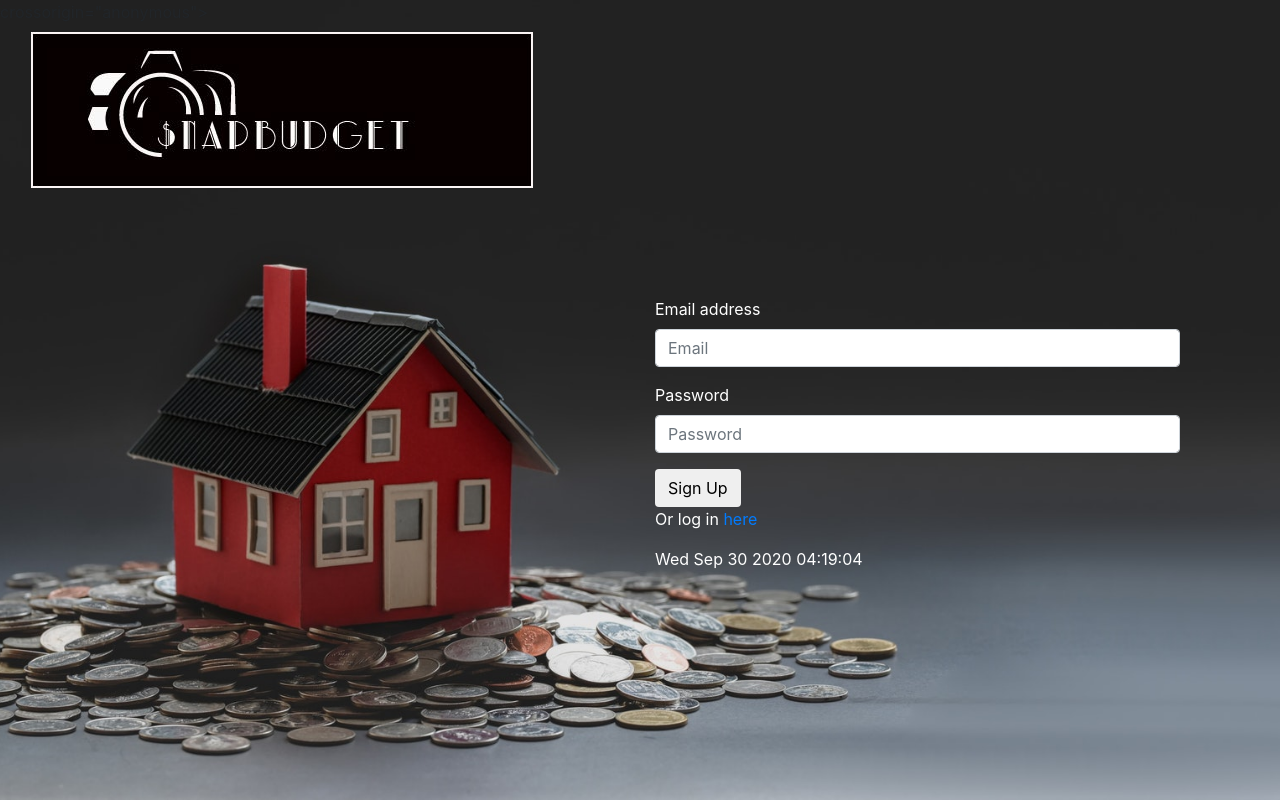
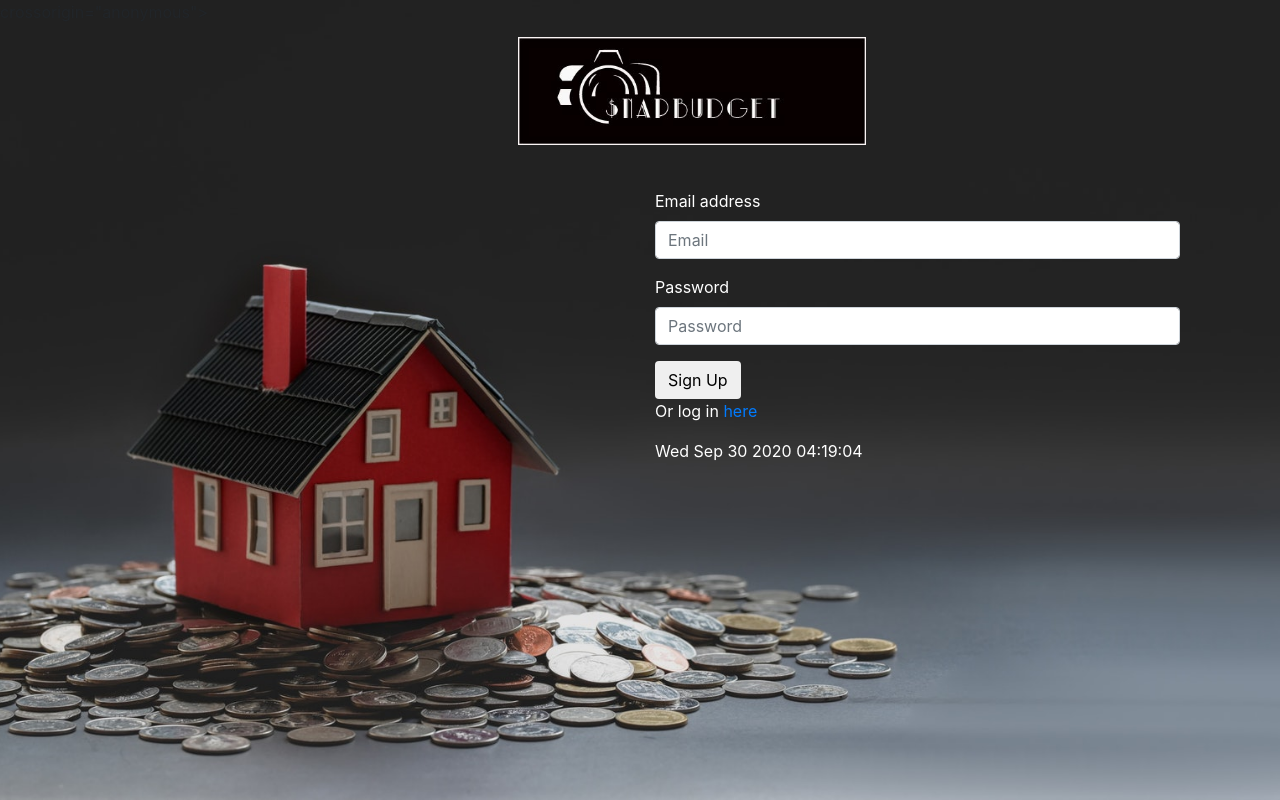
Before and after one commit to WD40JS/Budget_w-SignIn-MySql, a Node server app: page / in a window 1280 px wide. Run offline with Node 20, Linux system fonts and the light colour scheme; data that the repository does not hold is empty; some libraries are stand-ins or nearby versions.

Commit message:
fixed color and layout for login page

```diff
--- a/public/stylesheets/style3.css
+++ b/public/stylesheets/style3.css
@@ -4,7 +4,7 @@ body, html {
   height: 100%;
 
   /* The image used */
-  background-image: url("./public/images/home.jpg");
+  background-image: url("/images/home.jpg");
 
 
 
@@ -13,22 +13,23 @@ body, html {
   background-repeat: no-repeat;
   background-size: cover;
 }
+
 h2 {
 
   text-align: left;
 
 
 }
-.item-6{
-margin-top: 100px;
+.item-6 {
+margin-top: 30px;
 float: right;
 
 }
-/*
-.styled {
-  background-image: url(../images/snapless.jpg);
-  background-repeat: no-repeat;
-  width: 10px;
-  height: 20px;
-  background-color: beige;
-  } */
+
+.logo {
+  margin: auto;
+  width: 70%;
+  padding: 5px;
+  margin-left: 97%;
+  align-content: center;
+  }
--- a/views/signup.handlebars
+++ b/views/signup.handlebars
@@ -1,7 +1,9 @@
 <nav class="navbar navbar-default">
   <div class="container-fluid">
     <div class="navbar-header">
-      <img src="../public/images/snapless.jpg"></div>
+      <div class="row">
+      <img src="/images/snapless.jpg" class="logo"></div>
+  </div>
     </div>
   </div>
 </nav>
```
Also changed, not shown: public/stylesheets/style4.css (+7 -7 lines), views/login.handlebars (+0 -8 lines).
